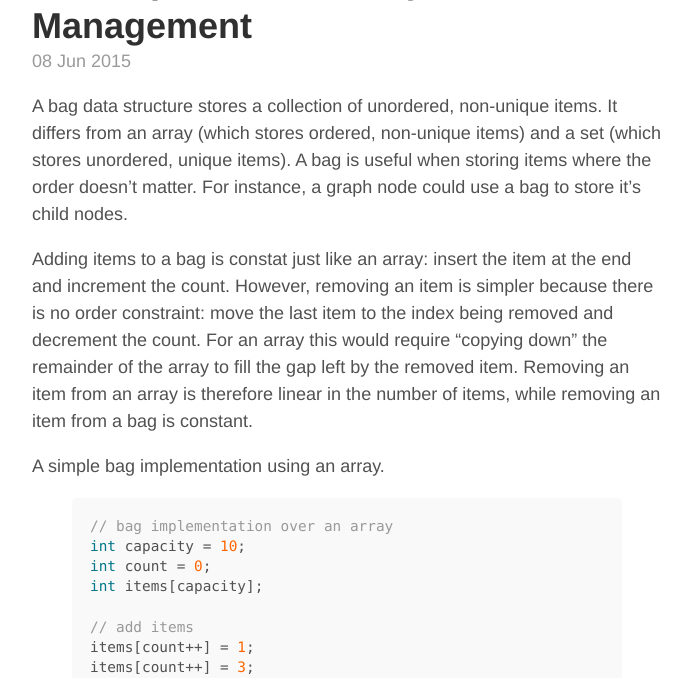
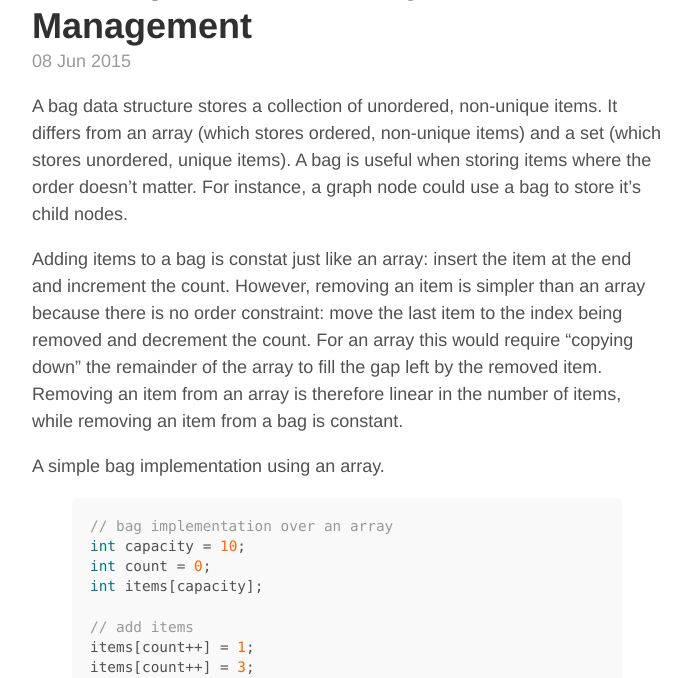
Before and after one commit to mironside/mironside.github.io-nope, a Jekyll site: the page built from index.html, in a window 1280 px wide and 900 px high, cut to the strip 222-900 px from the top of the window. Shown: the whole strip, without its empty margins (293-984 px from the left). Built offline with Jekyll 4.4.1, drawn with Linux system fonts in a browser that asks for light colours; the list of posts is cut into pages by our own code.

Commit message:
set post

```diff
--- a/_posts/2015-06-08-set-data-structure.md
+++ b/_posts/2015-06-08-set-data-structure.md
@@ -4,7 +4,7 @@
 
 A bag data structure stores a collection of unordered, non-unique items.  It differs from an array (which stores ordered, non-unique items) and a set (which stores unordered, unique items).  A bag is useful when storing items where the order doesn't matter.  For instance, a graph node could use a bag to store it's child nodes.
 
-Adding items to a bag is constat just like an array: insert the item at the end and increment the count.  However, removing an item is simpler because there is no order constraint: move the last item to the index being removed and decrement the count.  For an array this would require "copying down" the remainder of the array to fill the gap left by the removed item.  Removing an item from an array is therefore linear in the number of items, while removing an item from a bag is constant.
+Adding items to a bag is constat just like an array: insert the item at the end and increment the count.  However, removing an item is simpler than an array because there is no order constraint: move the last item to the index being removed and decrement the count.  For an array this would require "copying down" the remainder of the array to fill the gap left by the removed item.  Removing an item from an array is therefore linear in the number of items, while removing an item from a bag is constant.
 
 A simple bag implementation using an array.
 
```
